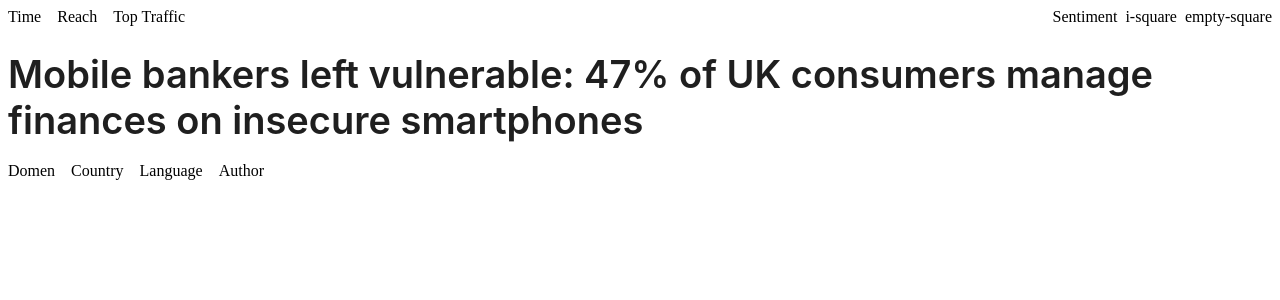
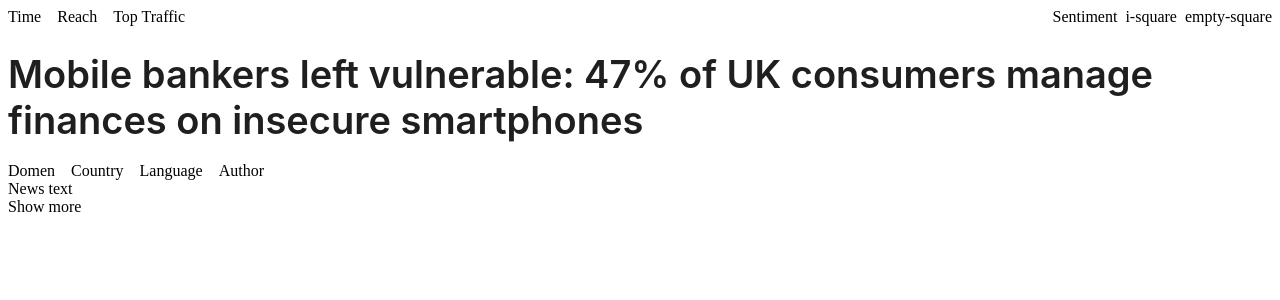
Before and after one commit to gr-sv/newsblock, a React (Create React App) app: page / in a window 1280 px wide. Shown: the top 300 px of the page. Built offline with nearby package versions, Linux system fonts and the light colour scheme.

Commit message:
Add element news text

```diff
--- a/src/App.js
+++ b/src/App.js
@@ -30,12 +30,16 @@ function App() {
 			<div>Author</div>
 		</Flex>
 
-		<Flex vertical='horizontal'></Flex>
-		<Flex vertical='horizontal'></Flex>
-		<Flex vertical='horizontal'></Flex>
-		<Flex vertical='horizontal'></Flex>
-		<Flex vertical='horizontal'></Flex>
-		<Flex vertical='horizontal'></Flex>
+		<Flex vertical>
+			<div>News text</div>
+			<div>Show more</div>
+		</Flex>
+
+		<Flex></Flex>
+		<Flex></Flex>
+		<Flex></Flex>
+		<Flex></Flex>
+		<Flex></Flex>
 	</Flex>
   );
 }
```
